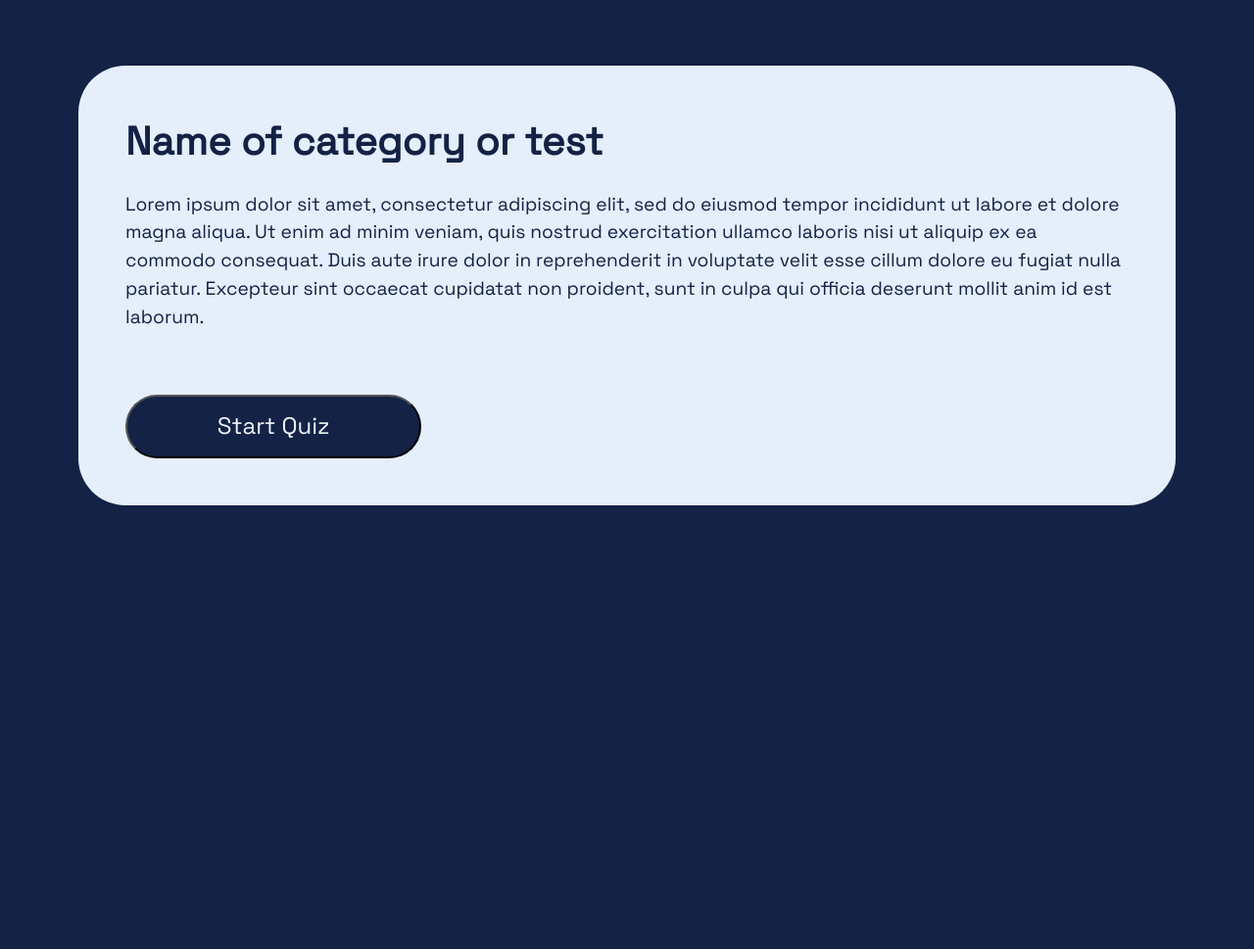
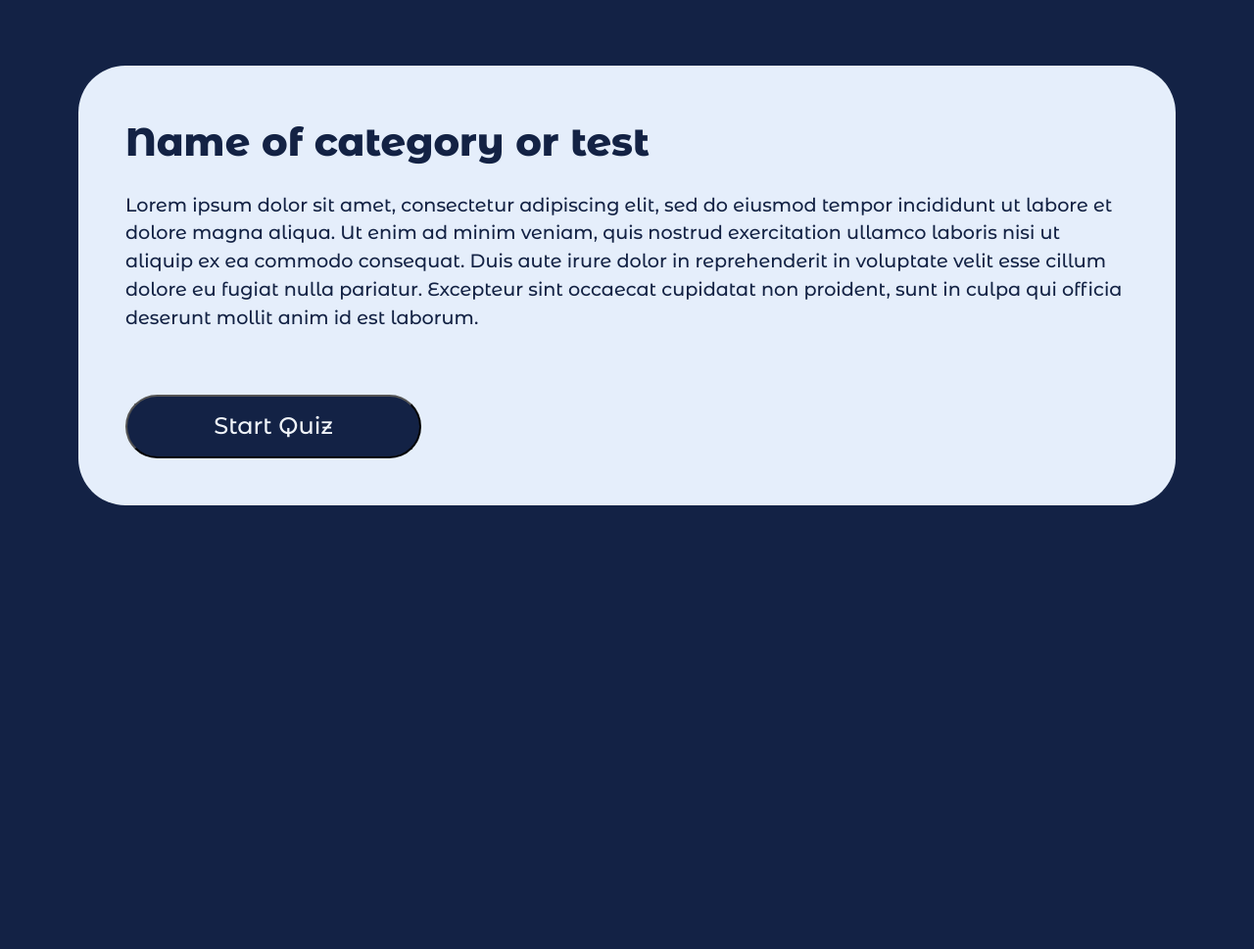
Before and after one commit to dmytryk28/yeNote, a Flask app: page /task in a window 1280 px wide. Shown: the part 311-1280 px from the top of the page at 98% size. Run offline with Flask 3, Linux system fonts and the light colour scheme; some libraries are stand-ins or nearby versions; some web fonts are replaced.

Commit message:
fixed piano + repeat btn + changed font

```diff
--- a/website/static/js/questions.js
+++ b/website/static/js/questions.js
@@ -1,6 +1,6 @@
 let questions = [
     {
-        question: "Який акорд ви чуєте?",
+        question: "Який акорд Ви чуєте?",
         answer: 0,
         options: [
             "Мінор",
--- a/website/static/js/script.js
+++ b/website/static/js/script.js
@@ -3,6 +3,7 @@ const quizBox = document.querySelector(".quiz_box");
 const optionList = document.querySelector(".option_list");
 const nextBtn = document.querySelector("footer .next_btn");
 const exitBtn = document.querySelector("footer .exit_btn");
+const repeatBtn = document.querySelector(".repeat_btn");
 let index = 0;
 let currentQue = null;
 let currentNotes = null;
@@ -17,10 +18,12 @@ nextBtn.onclick = () => {
     showQuestion();
 };
 
+repeatBtn.onclick = () => {
+    playNotes(true, currentNotes);
+};
+
 document.getElementById('piano-down').addEventListener('click', function() {
     const pianoContainer = document.querySelector('.piano-container');
-
-    // Переключаємо клас 'active' для плавного виїжджання/заїжджання
     if (pianoContainer.style.maxHeight) {
         pianoContainer.style.maxHeight = null;
     } else {
@@ -36,6 +39,10 @@ function clearScreen() {
 }
 
 function showQuestion() {
+    const allKeys = document.querySelectorAll('.key');
+    allKeys.forEach(key => {
+        key.classList.remove('correct', 'incorrect');
+    });
     currentQue = questions[index];
     generateQuestion();
     document.querySelector(".que_text").innerHTML = `<span>${currentQue.question}</span>`;
--- a/website/static/style.css
+++ b/website/static/style.css
@@ -1,5 +1,6 @@
-html {
+body {
     scroll-behavior: smooth;
+    font-family: 'Montserrat Alternates', sans-serif;
 }
 
 ::selection {
@@ -310,7 +293,6 @@ footer button.show {
 
 .test-name {
     overflow-wrap: break-word;
-    font-family: 'Space Grotesk';
     font-weight: 800;
     font-size: 2.5rem;
     color: #132244;
@@ -319,7 +301,6 @@ footer button.show {
 
 .description {
     overflow-wrap: break-word;
-    font-family: 'Space Grotesk';
     font-weight: 500;
     font-size: 1.2rem;
     color: #132244;
@@ -328,7 +309,6 @@ footer button.show {
 
 .start_button button {
     overflow-wrap: break-word;
-    font-family: 'Space Grotesk';
     font-weight: 500;
     font-size: 1.5rem;
     color: #F0F4F9;
--- a/website/templates/base.html
+++ b/website/templates/base.html
@@ -14,6 +14,15 @@
     <link rel="preconnect" href="https://fonts.googleapis.com">
     <link rel="preconnect" href="https://fonts.gstatic.com" crossorigin>
     <link href="https://fonts.googleapis.com/css2?family=Space+Grotesk:wght@400&display=swap" rel="stylesheet">
+    <link rel="preconnect" href="https://fonts.googleapis.com">
+    <link rel="preconnect" href="https://fonts.gstatic.com" crossorigin>
+    <link href="https://fonts.googleapis.com/css2?family=Noto+Sans:ital,wght@0,100..900;1,100..900&display=swap" rel="stylesheet">
+    <link rel="preconnect" href="https://fonts.googleapis.com">
+<link rel="preconnect" href="https://fonts.gstatic.com" crossorigin>
+<link href="https://fonts.googleapis.com/css2?family=Montserrat:ital,wght@0,100..900;1,100..900&family=Noto+Sans:ital,wdth,wght@1,75,100..900&display=swap" rel="stylesheet">
+    <link rel="preconnect" href="https://fonts.googleapis.com">
+<link rel="preconnect" href="https://fonts.gstatic.com" crossorigin>
+<link href="https://fonts.googleapis.com/css2?family=Montserrat+Alternates:ital,wght@0,100;0,200;0,300;0,400;0,500;0,600;0,700;0,800;0,900;1,100;1,200;1,300;1,400;1,500;1,600;1,700;1,800;1,900&display=swap" rel="stylesheet">
     <link
       rel="stylesheet"
       href="https://stackpath.bootstrapcdn.com/bootstrap/4.4.1/css/bootstrap.min.css"
--- a/website/templates/desktop_1.html
+++ b/website/templates/desktop_1.html
@@ -24,14 +24,14 @@
             yeNote
           </span>
         <span class="test-your-knowledge">
-          Test your knowledge!
+          Протестуй свої знання!
           </span>
          <picture>
         <img src="../static/yeNote.png" width="412" height="354"/>
               </picture>
         <button class="container-2">
                 <span class="show-all-tests">
-                Show all tests
+                Усі категорії
                 </span>
         </button>
     </div>
--- a/website/templates/task.html
+++ b/website/templates/task.html
@@ -108,12 +108,15 @@
     </div>
     <div class="quiz_box" style="display: none;">
         <section>
-            <div class="que_text"></div>
+            <div style="display: flex; justify-content: space-between">
+                <div class="que_text"></div>
+                <button class="repeat_btn">&#9658;</button>
+            </div>
+
             <div class="option_list"></div>
         </section>
         <footer class="buttons">
-            <!--            <button class="exit_btn">End</button>-->
-            <button class="next_btn">Next</button>
+            <button class="next_btn">Далі</button>
         </footer>
     </div>
 
```
Also changed, not shown: other parts of website/static/style.css (+31 -28 lines).
